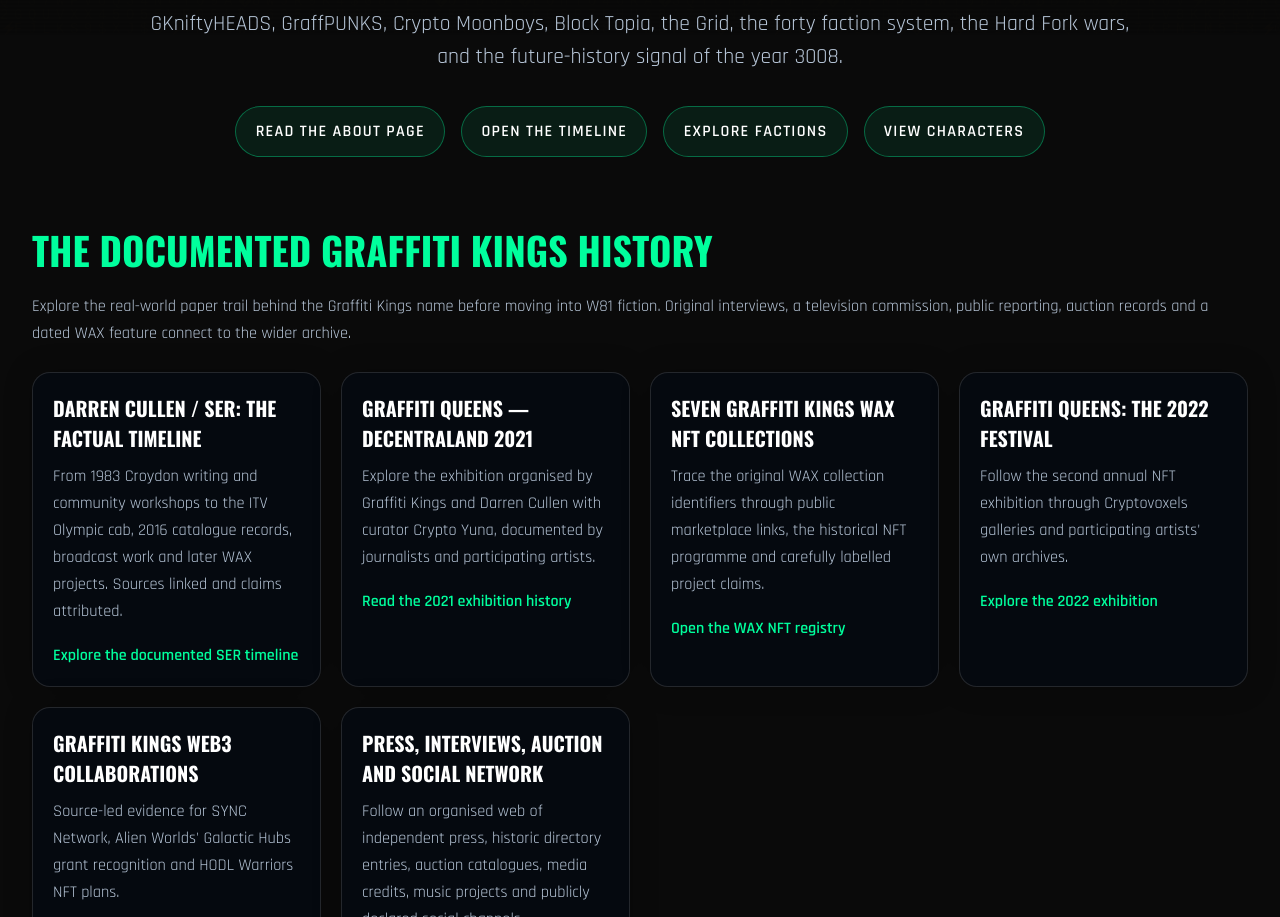
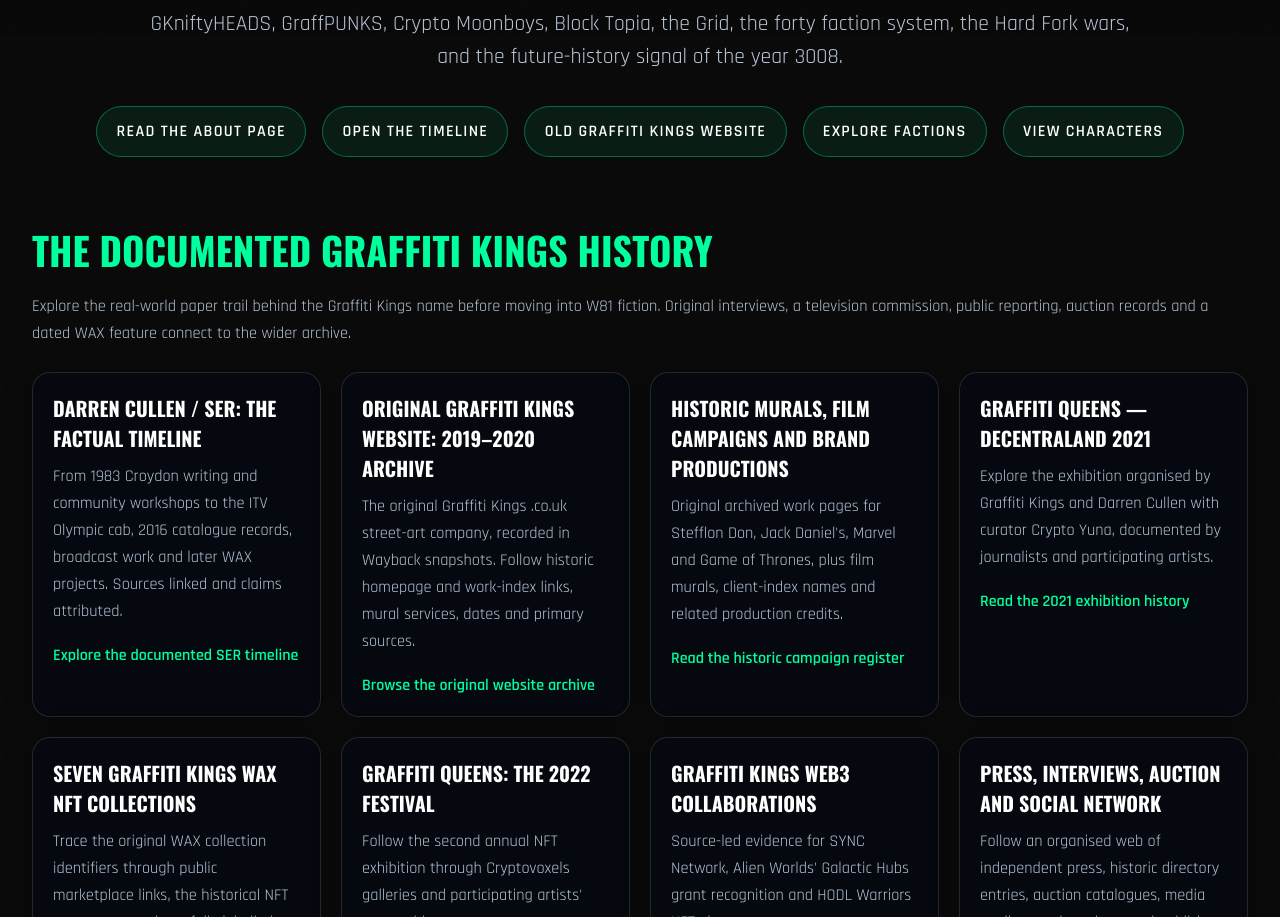
Before and after one commit to graffiti-kings/graffiti-kings, a plain HTML site: page index.html in a window 1280 px wide. Shown: the part 765-1682 px from the top of the page. Drawn offline with nearby package versions, Linux system fonts and the light colour scheme.

Commit message:
feat(archive): surface original Graffiti Kings history throughout the wiki

```diff
--- a/index.html
+++ b/index.html
@@ -185,6 +185,7 @@
           <li><a href="index.html">Home</a></li>
           <li><a href="about.html">About</a></li>
           <li><a href="history.html">History</a></li>
+          <li><a href="pages/graffiti-kings-original-website-archive.html">Old Site Archive</a></li>
           <li><a href="factions/index.html">Factions</a></li>
           <li><a href="characters/index.html">Characters</a></li>
           <li><a href="pages/mechanics.html">Mechanics</a></li>
@@ -205,6 +206,7 @@
         <div class="home-actions">
           <a class="home-button" href="about.html">Read the About Page</a>
           <a class="home-button" href="history.html">Open the Timeline</a>
+          <a class="home-button" href="pages/graffiti-kings-original-website-archive.html">Old Graffiti Kings Website</a>
           <a class="home-button" href="factions/index.html">Explore Factions</a>
           <a class="home-button" href="characters/index.html">View Characters</a>
         </div>
@@ -218,6 +220,16 @@
             <h3>Darren Cullen / SER: the factual timeline</h3>
             <p>From 1983 Croydon writing and community workshops to the ITV Olympic cab, 2016 catalogue records, broadcast work and later WAX projects. Sources linked and claims attributed.</p>
             <a href="pages/darren-cullen-ser-history.html">Explore the documented SER timeline</a>
+          </article>
+          <article class="home-card">
+            <h3>Original Graffiti Kings website: 2019–2020 archive</h3>
+            <p>The original Graffiti Kings .co.uk street-art company, recorded in Wayback snapshots. Follow historic homepage and work-index links, mural services, dates and primary sources.</p>
+            <a href="pages/graffiti-kings-original-website-archive.html">Browse the original website archive</a>
+          </article>
+          <article class="home-card">
+            <h3>Historic murals, film campaigns and brand productions</h3>
+            <p>Original archived work pages for Stefflon Don, Jack Daniel's, Marvel and Game of Thrones, plus film murals, client-index names and related production credits.</p>
+            <a href="pages/graffiti-kings-legacy-campaigns.html">Read the historic campaign register</a>
           </article>
           <article class="home-card"><h3>Graffiti Queens — Decentraland 2021</h3><p>Explore the exhibition organised by Graffiti Kings and Darren Cullen with curator Crypto Yuna, documented by journalists and participating artists.</p><a href="pages/graffiti-queens-decentraland-2021.html">Read the 2021 exhibition history</a></article>
           <article class="home-card"><h3>Seven Graffiti Kings WAX NFT collections</h3><p>Trace the original WAX collection identifiers through public marketplace links, the historical NFT programme and carefully labelled project claims.</p><a href="pages/graffiti-kings-wax-nft-collections.html">Open the WAX NFT registry</a></article>
```
